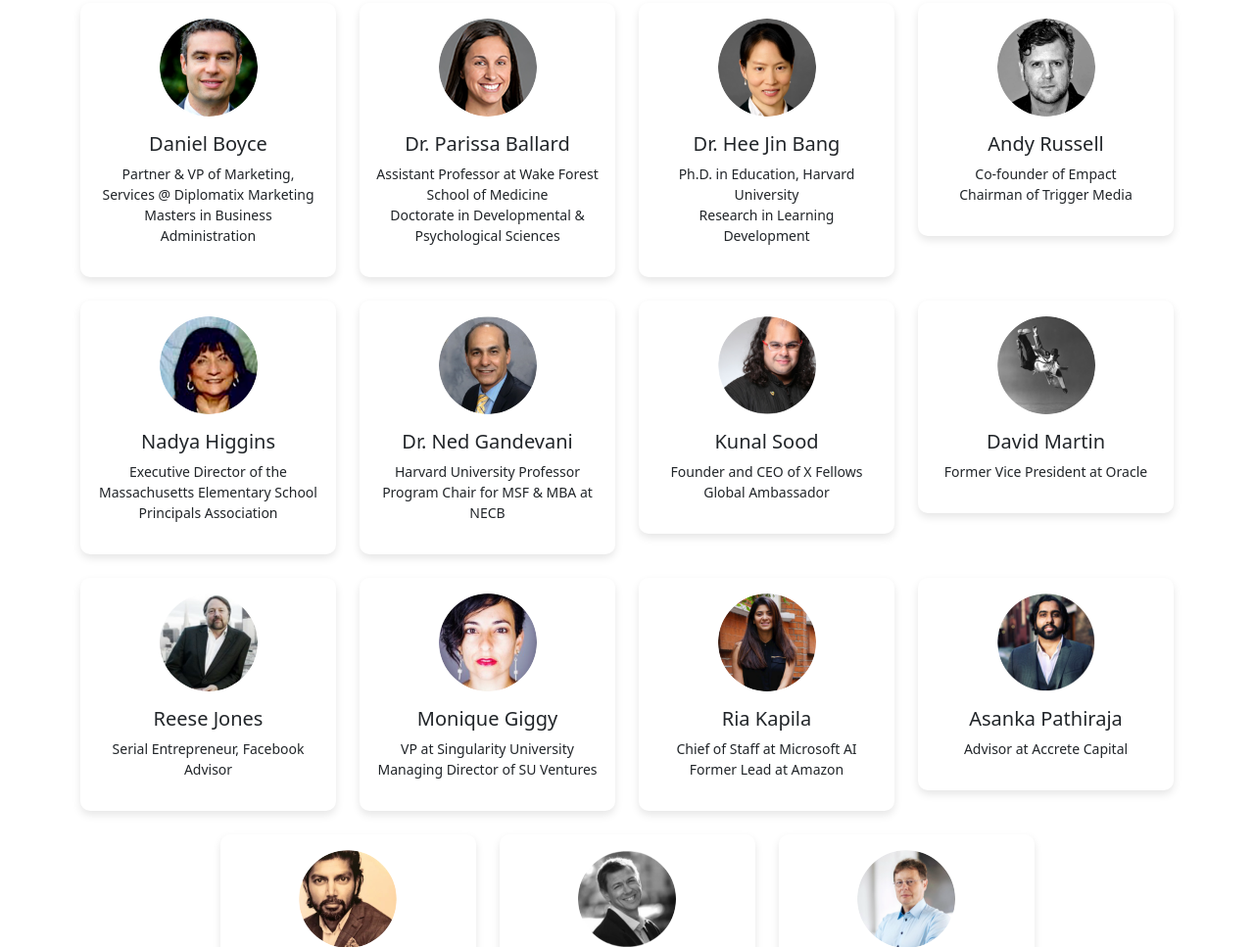
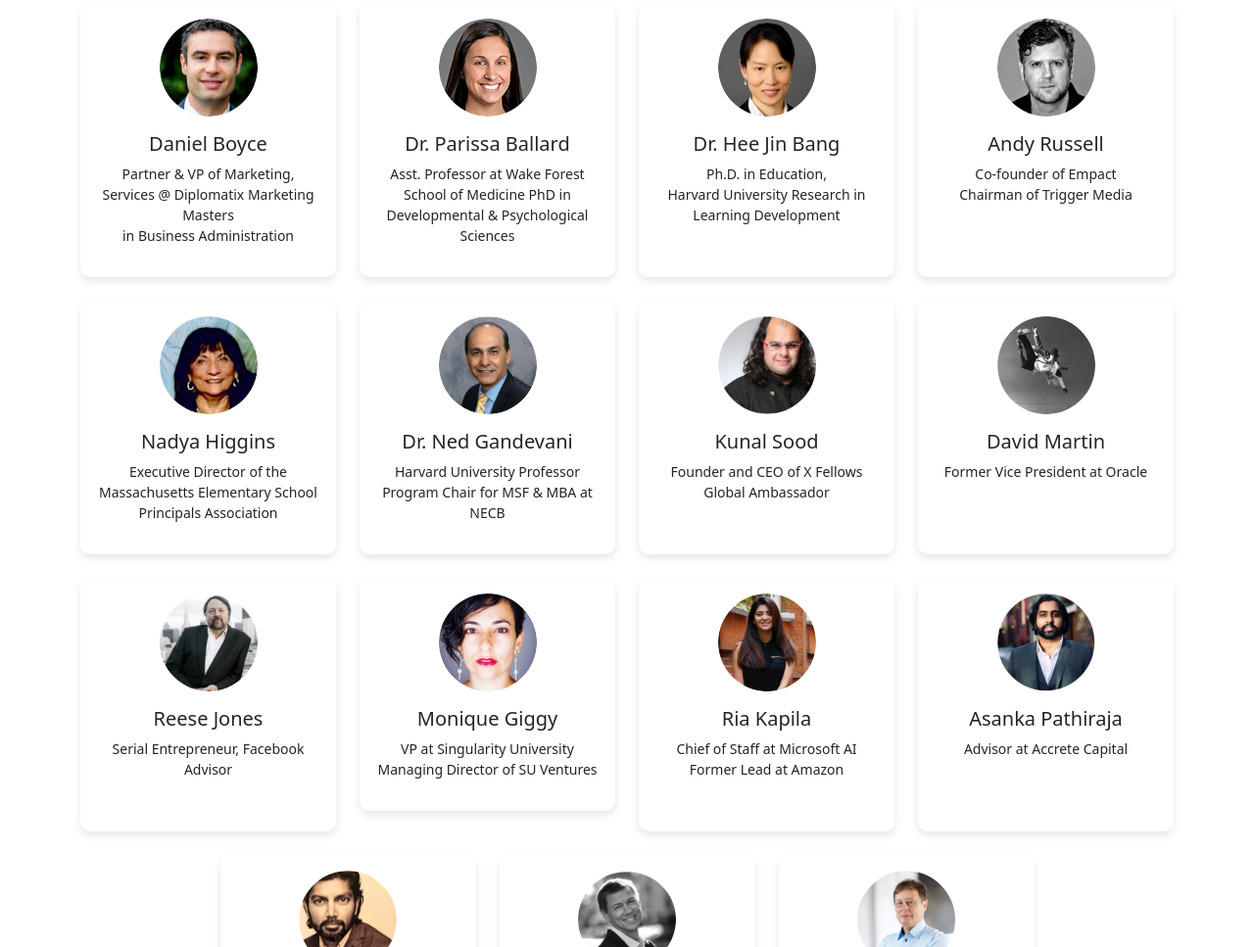
Before and after one commit to CircleClick/ahuraai_v2, a plain HTML site: page company.html in a window 1280 px wide. Shown: the part 1966-2933 px from the top of the page at 98% size. Drawn offline with nearby package versions, Linux system fonts and the light colour scheme; some packages are replaced by stand-ins of ours; a script that the page names is missing.

Commit message:
cleaning up the expert layout

```diff
--- a/company.html
+++ b/company.html
@@ -313,7 +313,7 @@
                 <div class="advisor-member p-3">
                     <img src="assets/images/Dan_Boyce.png" alt="Daniel Boyce">
                     <h5 class="mt-3">Daniel Boyce</h5>
-                    <p class="advisor-info">Partner & VP of Marketing, Services @ Diplomatix Marketing<br>Masters in Business Administration</p>
+                    <p class="advisor-info">Partner & VP of Marketing, Services @ Diplomatix Marketing Masters <br> in Business Administration</p>
                 </div>
             </div>
 
@@ -322,7 +322,8 @@
                 <div class="advisor-member p-3">
                     <img src="assets/images/SME-5.png" alt="Dr. Parissa Ballard">
                     <h5 class="mt-3">Dr. Parissa Ballard</h5>
-                    <p class="advisor-info">Assistant Professor at Wake Forest School of Medicine<br>Doctorate in Developmental & Psychological Sciences</p>
+                    <p class="advisor-info">Asst. Professor at Wake Forest School of Medicine
+                        PhD in Developmental & Psychological Sciences</p>
                 </div>
             </div>
 
@@ -331,7 +332,7 @@
                 <div class="advisor-member p-3">
                     <img src="assets/images/hee-jin-bang.png" alt="Dr. Hee Jin Bang">
                     <h5 class="mt-3">Dr. Hee Jin Bang</h5>
-                    <p class="advisor-info">Ph.D. in Education, Harvard University<br>Research in Learning Development</p>
+                    <p class="advisor-info">Ph.D. in Education,<br> Harvard University Research in Learning Development <br><br></p>
                 </div>
             </div>
 
@@ -340,7 +341,7 @@
                 <div class="advisor-member p-3">
                     <img src="assets/images/AndyRussell.png" alt="Andy Russell">
                     <h5 class="mt-3">Andy Russell</h5>
-                    <p class="advisor-info">Co-founder of Empact<br>Chairman of Trigger Media</p>
+                    <p class="advisor-info">Co-founder of Empact<br>Chairman of Trigger Media<br><br><br></p>
                 </div>
             </div>
 
@@ -367,7 +368,7 @@
                 <div class="advisor-member p-3">
                     <img src="assets/images/Kunal-Sood-Headshot-v4-300x300.png" alt="Kunal Sood">
                     <h5 class="mt-3">Kunal Sood</h5>
-                    <p class="advisor-info">Founder and CEO of X Fellows<br>Global Ambassador</p>
+                    <p class="advisor-info">Founder and CEO of X Fellows<br>Global Ambassador <br><br></p>
                 </div>
             </div>
 
@@ -376,7 +377,7 @@
                 <div class="advisor-member p-3">
                     <img src="assets/images/David-Martin-400x400-1.png" alt="David Martin">
                     <h5 class="mt-3">David Martin</h5>
-                    <p class="advisor-info">Former Vice President at Oracle</p>
+                    <p class="advisor-info">Former Vice President at Oracle <br><br><br></p>
                 </div>
             </div>
 
@@ -385,7 +386,7 @@
                 <div class="advisor-member p-3">
                     <img src="assets/images/Reese-Jones-400x400-1-300x300.png" alt="Reese Jones">
                     <h5 class="mt-3">Reese Jones</h5>
-                    <p class="advisor-info">Serial Entrepreneur, Facebook Advisor</p>
+                    <p class="advisor-info">Serial Entrepreneur, Facebook Advisor <br><br></p>
                 </div>
             </div>
 
@@ -403,7 +404,7 @@
                 <div class="advisor-member p-3">
                     <img src="assets/images/Ria-Kapila-400x400-1.png" alt="Ria Kapila">
                     <h5 class="mt-3">Ria Kapila</h5>
-                    <p class="advisor-info">Chief of Staff at Microsoft AI<br>Former Lead at Amazon</p>
+                    <p class="advisor-info">Chief of Staff at Microsoft AI<br>Former Lead at Amazon <br><br></p>
                 </div>
             </div>
 
@@ -412,7 +413,7 @@
                 <div class="advisor-member p-3">
                     <img src="assets/images/Asanka-Pathiraja-400x400-1.png" alt="Asanka Pathiraja">
                     <h5 class="mt-3">Asanka Pathiraja</h5>
-                    <p class="advisor-info">Advisor at Accrete Capital</p>
+                    <p class="advisor-info">Advisor at Accrete Capital <br><br><br></p>
                 </div>
             </div>
 
```
